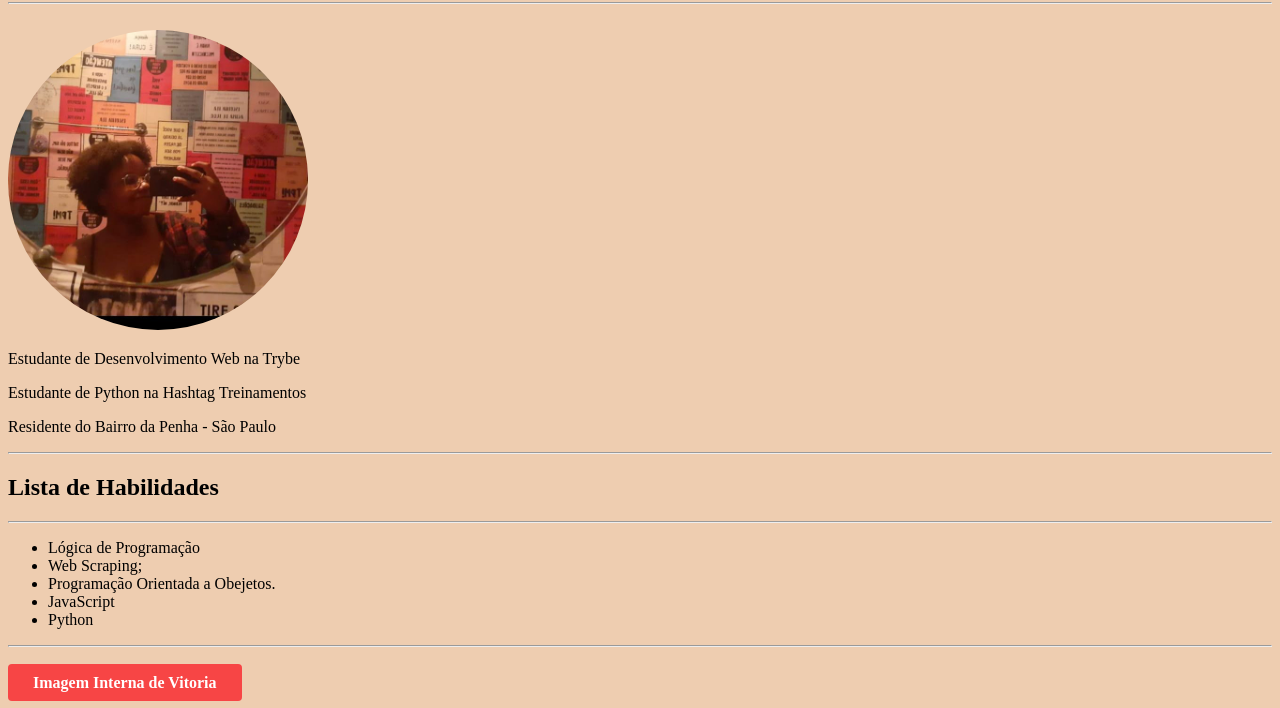
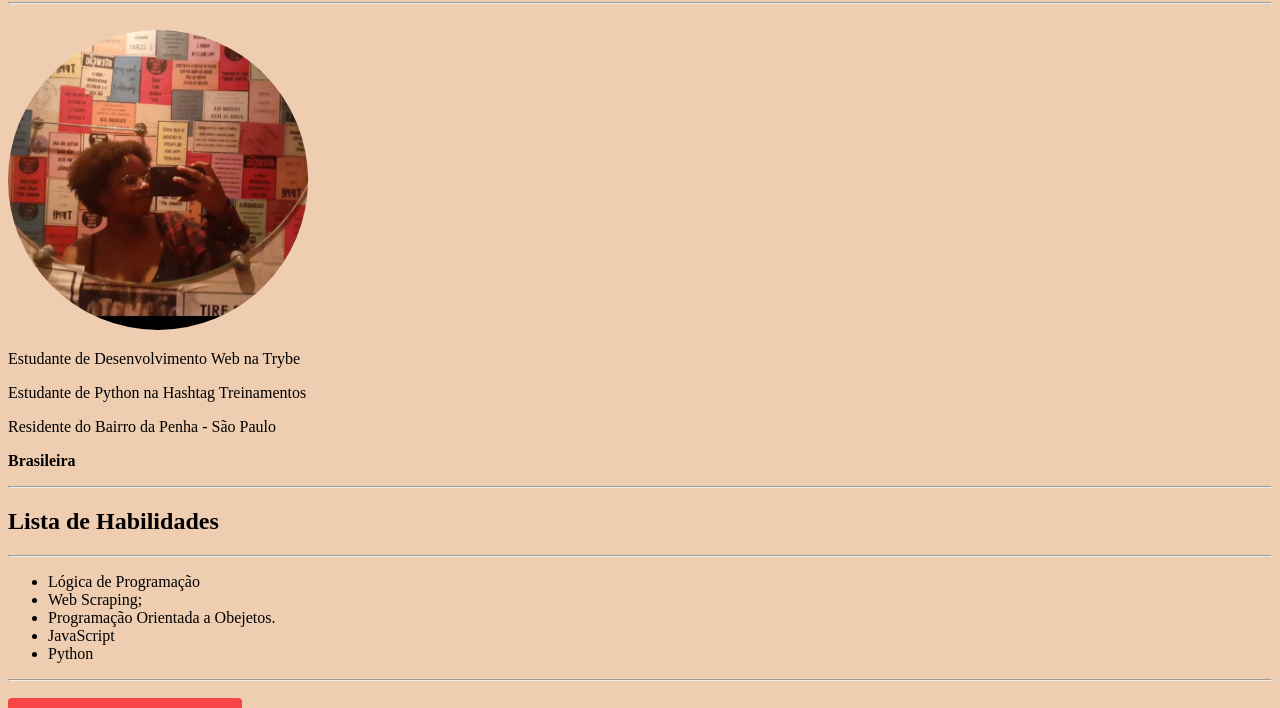
Before and after one commit to vitoriaelizv/vitoriaelizv.github.io, a plain HTML site: page index.html in a window 1280 px wide. Shown: the part 78-786 px from the top of the page. Drawn offline with Linux system fonts and the light colour scheme.

Commit message:
Adiciona paragráfo à Seção 2

```diff
--- a/index.html
+++ b/index.html
@@ -37,6 +37,7 @@
     <p>Estudante de Desenvolvimento Web na Trybe</p>
     <p>Estudante de Python na Hashtag Treinamentos</p>
     <p>Residente do Bairro da Penha - São Paulo</p>
+    <p><strong>Brasileira</strong></p>
     <hr>
 
     <!-- Seção 3 -->
```
